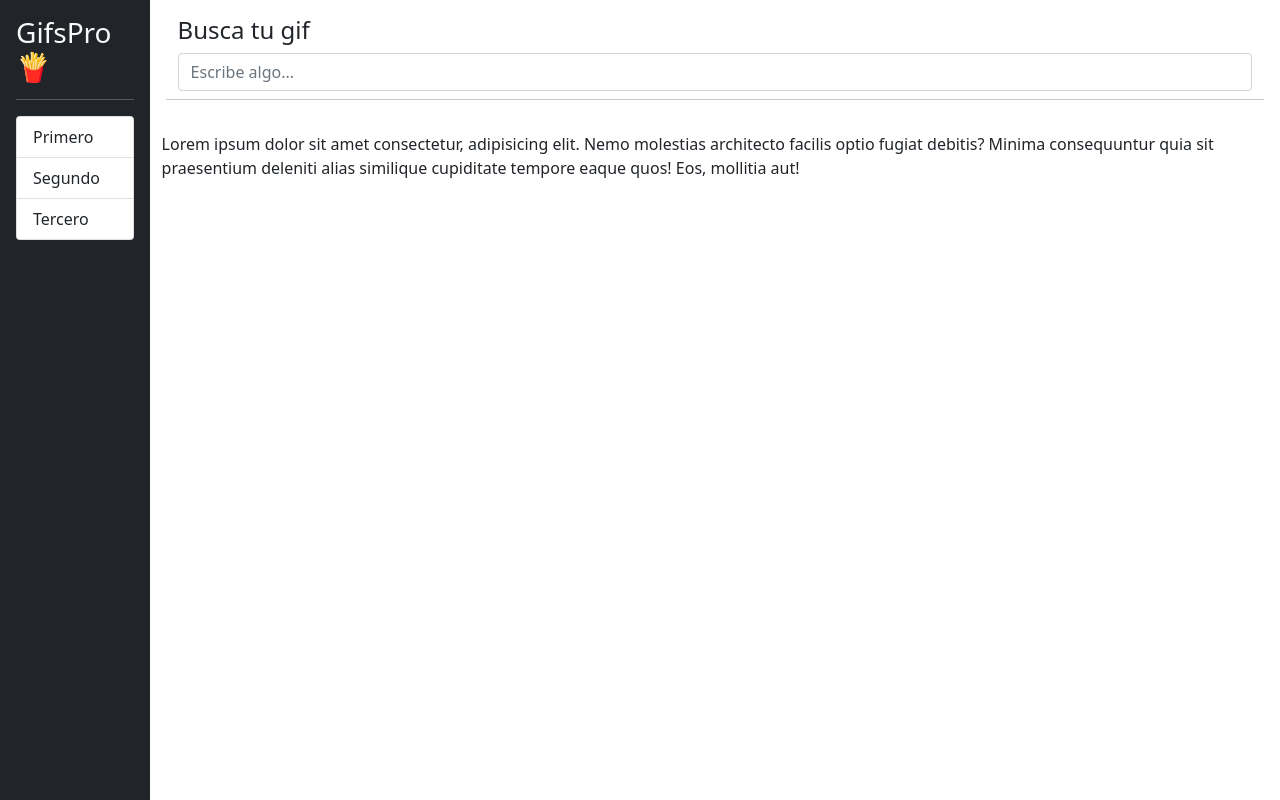
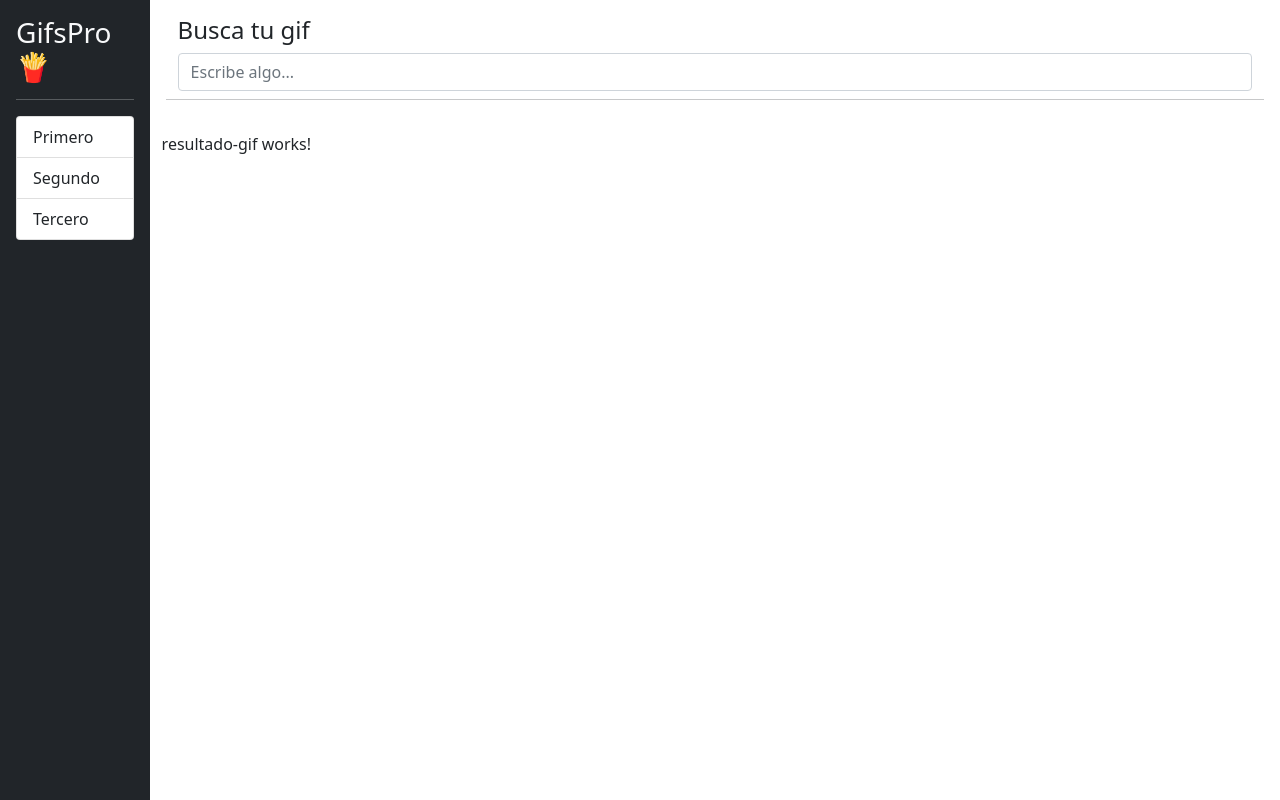
Before and after one commit to lionel1014/02-gifsAppPro, an Angular app: page / in a window 1280 px wide. Built offline with nearby package versions, Linux system fonts and the light colour scheme.

Commit message:
Modulación de la aplicación

```diff
--- a/src/app/app.component.html
+++ b/src/app/app.component.html
@@ -1,25 +1,9 @@
 <div class="d-flex">
-
     <!-- Comienzo del Sidebar -->
     <app-sidebar></app-sidebar>
     <!-- Fin del Sidebar -->
 
     <!-- Comienzo del Main -->
-    <div class="container">
-        <div class="row p-3">
-            <div class="col mb-2">
-                <h4>Busca tu gif</h4>
-                <input type="text" class="form-control" placeholder="Escribe algo...">
-            </div>
-            <hr>
-        </div>
-
-        <div class="row">
-            <div class="col">
-                <p>Lorem ipsum dolor sit amet consectetur, adipisicing elit. Nemo molestias architecto facilis optio fugiat debitis? Minima consequuntur quia sit praesentium deleniti alias similique cupiditate tempore eaque quos! Eos, mollitia aut!</p>
-            </div>
-        </div>
-
-    </div>
+    <app-gifs-page class="container"></app-gifs-page>
     <!-- Comienzo del Main -->
 </div>
--- a/src/app/app.module.ts
+++ b/src/app/app.module.ts
@@ -4,6 +4,7 @@ import { BrowserModule } from '@angular/platform-browser';
 import { AppComponent } from './app.component';
 
 import { SharedModule } from './shared/shared.module';
+import { GifsModule } from './gifs/gifs.module';
 
 @NgModule({
   declarations: [
@@ -12,6 +13,7 @@ import { SharedModule } from './shared/shared.module';
   imports: [
     BrowserModule,
     SharedModule,
+    GifsModule,
   ],
   providers: [],
   bootstrap: [AppComponent]
--- /dev/null
+++ b/src/app/gifs/buscar-gif/buscar-gif.component.html
@@ -0,0 +1,2 @@
+<h4>Busca tu gif</h4>
+<input type="text" class="form-control" placeholder="Escribe algo...">
--- /dev/null
+++ b/src/app/gifs/buscar-gif/buscar-gif.component.ts
@@ -0,0 +1,16 @@
+import { Component, OnInit } from '@angular/core';
+
+@Component({
+  selector: 'app-buscar-gif',
+  templateUrl: './buscar-gif.component.html',
+  styles: [
+  ]
+})
+export class BuscarGifComponent implements OnInit {
+
+  constructor() { }
+
+  ngOnInit(): void {
+  }
+
+}
--- /dev/null
+++ b/src/app/gifs/gifs-page/gifs-page.component.html
@@ -0,0 +1,12 @@
+<div class="row p-3">
+    <div class="col mb-2">
+        <app-buscar-gif></app-buscar-gif>
+    </div>
+    <hr>
+</div>
+
+<div class="row">
+    <div class="col">
+        <app-resultado-gif></app-resultado-gif>
+    </div>
+</div>
--- /dev/null
+++ b/src/app/gifs/gifs-page/gifs-page.component.ts
@@ -0,0 +1,16 @@
+import { Component, OnInit } from '@angular/core';
+
+@Component({
+  selector: 'app-gifs-page',
+  templateUrl: './gifs-page.component.html',
+  styles: [
+  ]
+})
+export class GifsPageComponent implements OnInit {
+
+  constructor() { }
+
+  ngOnInit(): void {
+  }
+
+}
--- /dev/null
+++ b/src/app/gifs/resultado-gif/resultado-gif.component.html
@@ -0,0 +1 @@
+<p>resultado-gif works!</p>
--- /dev/null
+++ b/src/app/gifs/resultado-gif/resultado-gif.component.ts
@@ -0,0 +1,16 @@
+import { Component, OnInit } from '@angular/core';
+
+@Component({
+  selector: 'app-resultado-gif',
+  templateUrl: './resultado-gif.component.html',
+  styles: [
+  ]
+})
+export class ResultadoGifComponent implements OnInit {
+
+  constructor() { }
+
+  ngOnInit(): void {
+  }
+
+}
```
Also changed, not shown: src/app/gifs/gifs.module.ts (added, +22 -0 lines).
